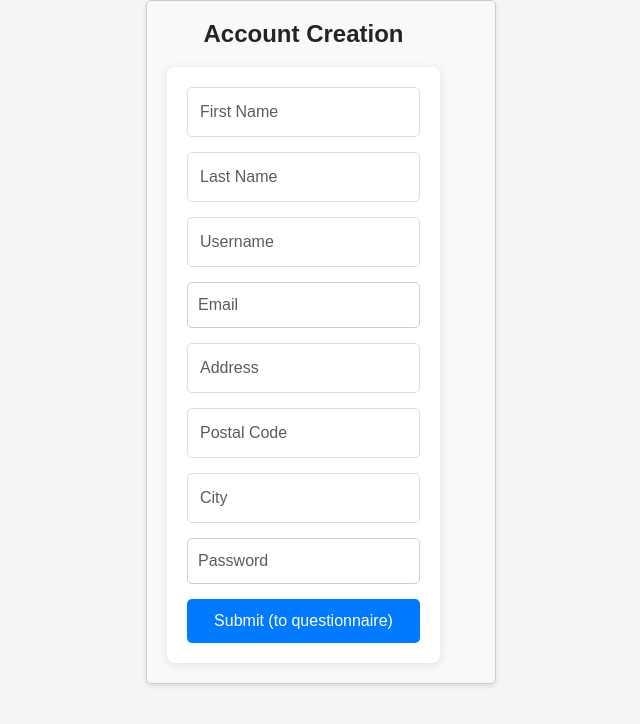
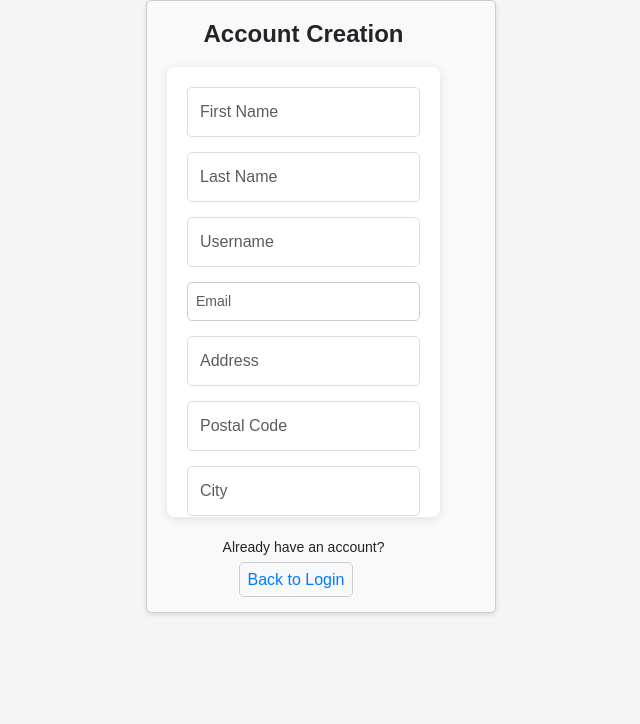
Before and after one commit to Mihai-Solescu/pizza-delivery-frontend, a React (Vite) app: page /register in a window 1280 px wide. Shown: the top 724 px of the page, without its empty margins (319-959 px from the left). Built offline with nearby package versions, Linux system fonts and the light colour scheme; the HTML template or start-up script is replaced by a standard one.

Commit message:
register page back button

```diff
--- a/src/pages/Register.css
+++ b/src/pages/Register.css
@@ -17,22 +17,28 @@
   font-size: 24px;
   font-weight: bold;
 }
+/* Register form-specific styling */
+.register-form {
+  height: 450px; /* Set fixed height */
+  overflow-y: auto; /* Enable scrolling within the form if needed */
+}
 
 .form-group {
-  margin-bottom: 15px;
+  margin-bottom: 10px;
 }
 
 .form-control {
   width: 100%;
+  padding: 8px;
   border: 1px solid #ccc;
   border-radius: 5px;
   box-sizing: border-box;
-  font-size: 16px;
+  font-size: 14px;
 }
 
 .btn-register {
   width: 100%;
-  padding: 10px;
+  padding: 8px;
   background-color: #007bff;
   color: white;
   border: none;
@@ -44,3 +50,27 @@
 .btn-register:hover {
   background-color: #0056b3;
 }
+
+/* Back to Login button styles */
+.back-to-login {
+  margin-top: 20px;
+  text-align: center;
+}
+
+.back-to-login p {
+  margin-bottom: 10px;
+}
+
+.back-to-login .btn-login {
+  padding: 8px;
+  background-color: #f8f9fa;
+  border: 1px solid #ccc;
+  border-radius: 5px;
+  text-decoration: none;
+  color: #007bff;
+  cursor: pointer;
+}
+
+.back-to-login .btn-login:hover {
+  background-color: #e9ecef;
+}
--- a/src/pages/Register.jsx
+++ b/src/pages/Register.jsx
@@ -1,6 +1,6 @@
 import { useState } from 'react';
 import axios from 'axios';
-import { useNavigate } from 'react-router-dom'; // Import useNavigate
+import { useNavigate, Link } from 'react-router-dom'; // Import useNavigate and Link for navigation
 import './Register.css'; // Custom CSS for styling
 
 function Register() {
@@ -21,8 +21,7 @@ function Register() {
 
     // Send registration data to the server
     try {
-      // First register the user
-      const address_data = [city, address, postalCode]
+      const address_data = [city, address, postalCode];
       await axios.post('http://localhost:8000/customers/register/', {
         first_name: firstName,
         last_name: lastName,
@@ -38,25 +37,23 @@ function Register() {
         password,
       });
 
-      // Get the tokens from the response and store them
-      const { refresh, access } = response.data;  // Destructuring the response data
+      const { refresh, access } = response.data; // Destructuring the response data
       localStorage.setItem('userName', username);
-      localStorage.setItem('accessToken', access);  // Save access token
-      localStorage.setItem('refreshToken', refresh);  // Save refresh token
+      localStorage.setItem('accessToken', access); // Save access token
+      localStorage.setItem('refreshToken', refresh); // Save refresh token
 
-      // Navigate to the preferences page or another desired page
       navigate('/preferences');
     } catch (error) {
       console.error('Error during registration or login:', error);
-      setError('Registration failed. Please try again.'); // Set error message
+      setError('Registration failed. Please try again.');
     }
   };
 
   return (
     <div className="register-container">
       <h1 className="register-heading">Account Creation</h1>
-      {error && <p className="register-error">{error}</p>} {/* Display error if exists */}
-      <form onSubmit={handleSubmit}>
+      {error && <p className="register-error">{error}</p>}
+      <form className="register-form" onSubmit={handleSubmit}> {/* Added class name here */}
         <div className="form-group">
           <input
             type="text"
@@ -131,6 +128,12 @@ function Register() {
         </div>
         <button type="submit" className="btn-register">Submit (to questionnaire)</button>
       </form>
+
+      {/* Back to Login Button */}
+      <div className="back-to-login">
+        <p>Already have an account?</p>
+        <Link to="/login" className="btn-login">Back to Login</Link>
+      </div>
     </div>
   );
 }
```
